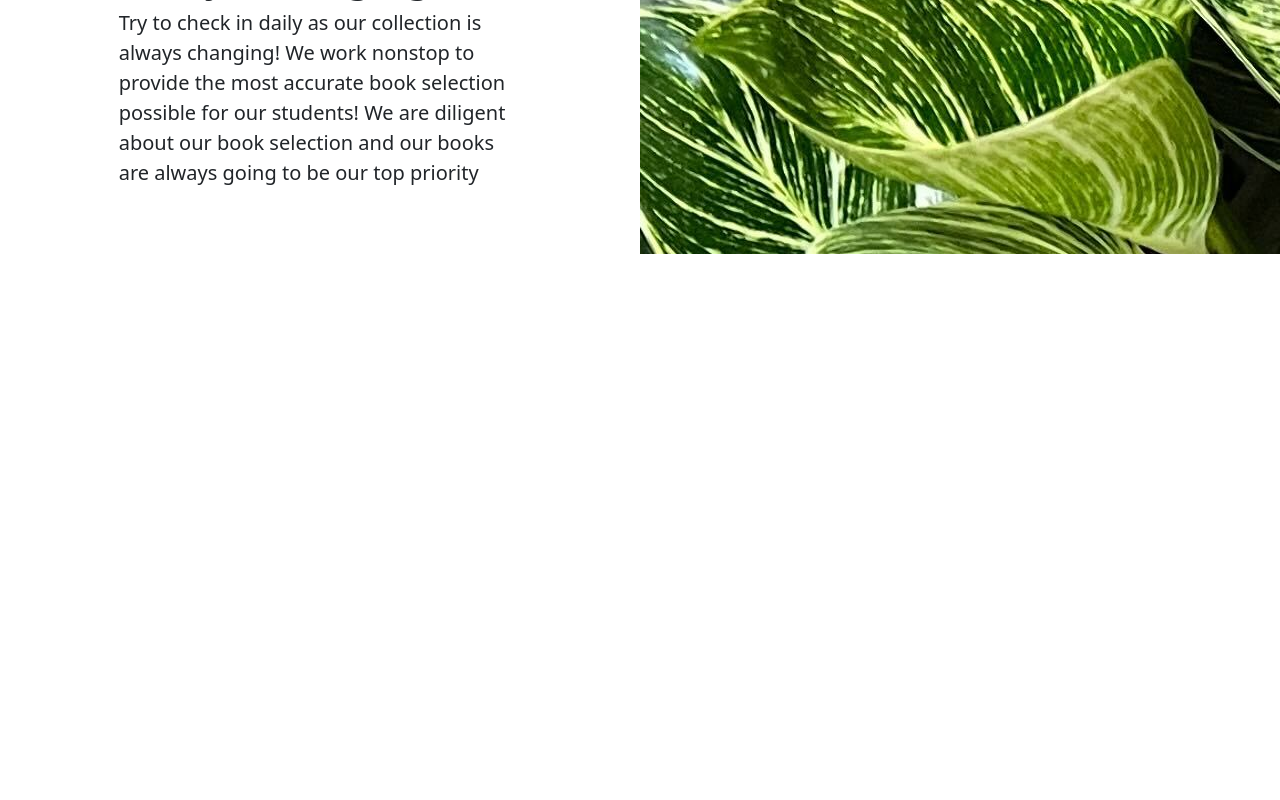
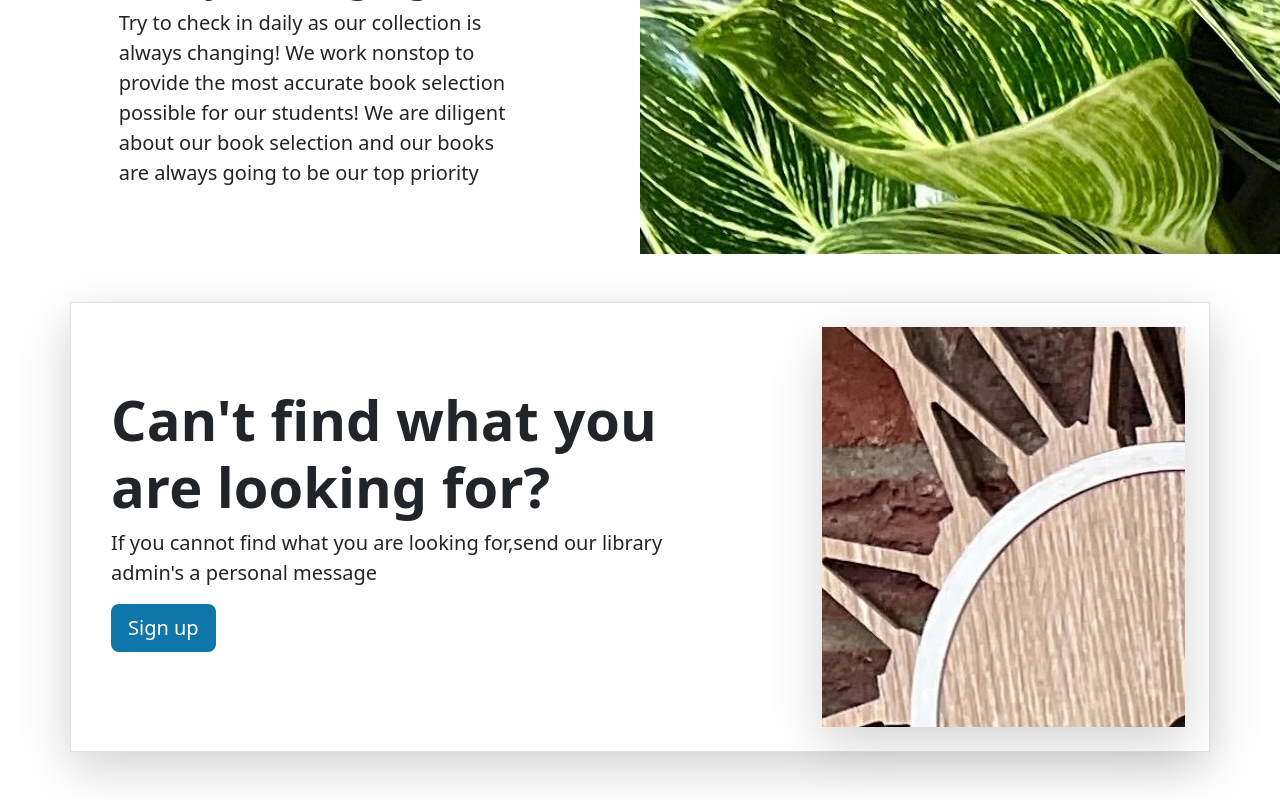
Before and after one commit to vladcGit/Bookstore-spring-react, a React (Vite) app in the folder client/: page / in a window 1280 px wide. Shown: the part 1270-2070 px from the top of the page. Before the commit the page ends 1524 px from the top, so only its background shows below. Built offline with nearby package versions, Linux system fonts and the light colour scheme.

Commit message:
added the LibraryService component

```diff
--- a/client/src/App.tsx
+++ b/client/src/App.tsx
@@ -2,6 +2,7 @@
 import { Carousel } from "./layouts/Homepage/Carousel";
 import { ExploreTopBooks } from "./layouts/Homepage/ExploreTopBooks";
 import { Hero } from "./layouts/Homepage/Heros";
+import LibraryServices from "./layouts/Homepage/LibraryServices";
 import { Navbar } from "./layouts/NavbarAndFooter/Navbar";
 
 function App() {
@@ -11,6 +12,7 @@
       <ExploreTopBooks />
       <Carousel />
       <Hero />
+      <LibraryServices />
     </div>
   );
 }
--- /dev/null
+++ b/client/src/layouts/Homepage/LibraryServices.tsx
@@ -0,0 +1,25 @@
+import React from "react";
+
+export default function LibraryServices() {
+  return (
+    <div className="container my-5">
+      <div className="row p-4 align-items-center border shadow-lg">
+        <div className="col-lg-7 p-3">
+          <h1 className="display-4 fw-bold">
+            Can't find what you are looking for?
+          </h1>
+          <p className="lead">
+            If you cannot find what you are looking for,send our library admin's
+            a personal message
+          </p>
+          <div className="d-grid gap-2 justify-content-md-start mb-4 mb-lg-3">
+            <a className="btn main-color btn-lg text-white" href="#">
+              Sign up
+            </a>
+          </div>
+        </div>
+        <div className="col-lg-4 offset-lg-1 shadow-lg lost-image"></div>
+      </div>
+    </div>
+  );
+}
```
